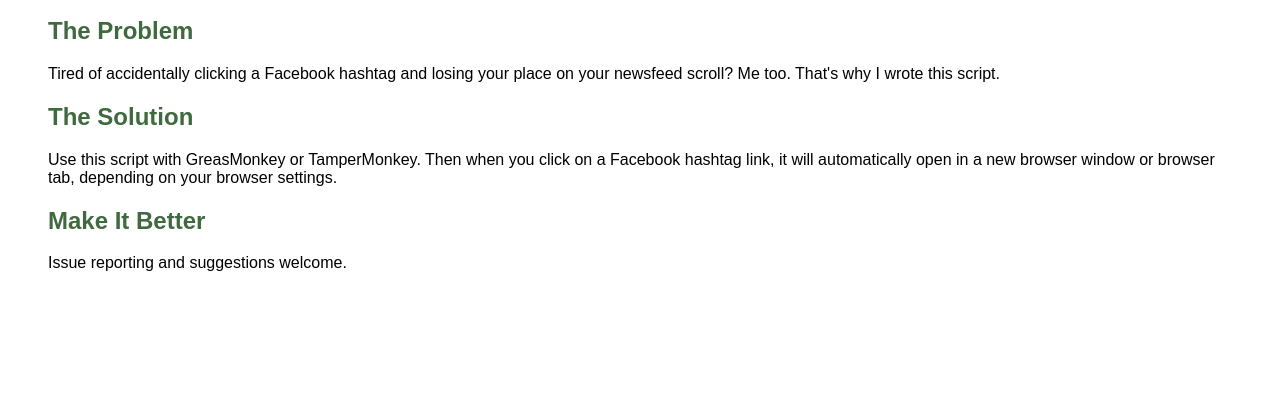
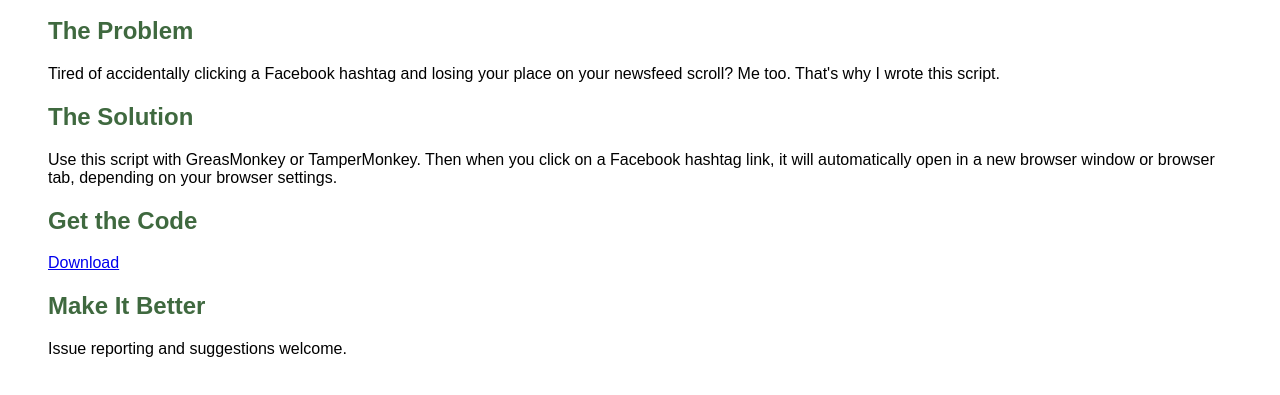
Before and after one commit to emsquared-inc/PopFacebookHashTags, a plain HTML site: page index.html in a window 1280 px wide. Shown: the part 83-478 px from the top of the page. Drawn offline with Linux system fonts and the light colour scheme.

Commit message:
Update index.html
Added link to download code

```diff
--- a/index.html
+++ b/index.html
@@ -25,6 +25,10 @@
 			your browser settings.
 		</p>
 
+		<h2>Get the Code</h2>
+
+		<a class="button-link" href="https://github.com/emsquared-inc/PopFacebookHashTags">Download</a>
+
 		<h2>Make It Better</h2>
 
 		<p>Issue reporting and suggestions welcome.</p>
```
